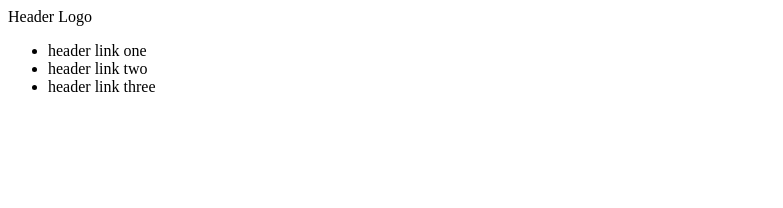
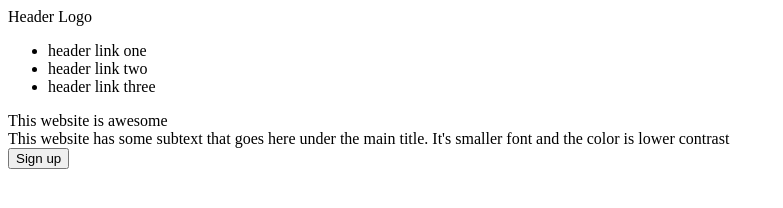
Before and after one commit to ojo88/Landing-Page, a plain HTML site: page index.html in a window 1280 px wide. Shown: the whole page, without its empty margins (0-783 px from the left). Drawn offline with Linux system fonts and the light colour scheme.

Commit message:
add Hero section to webpage

```diff
--- a/index.html
+++ b/index.html
@@ -14,6 +14,16 @@
                 <li><a href=""></a>header link three</li>
             </ul>
         </header>
+        <div class="hero">
+            <div class="imageLeft">
+                <div>This website is awesome</div>
+                <div>
+                    This website has some subtext that goes here under the main title. It's smaller font and the color is lower contrast
+                </div>
+                <button>Sign up</button>
+            </div>
+            <img class="heroImage" src="" alt="">
+        </div>
 
     </body>
 
```
